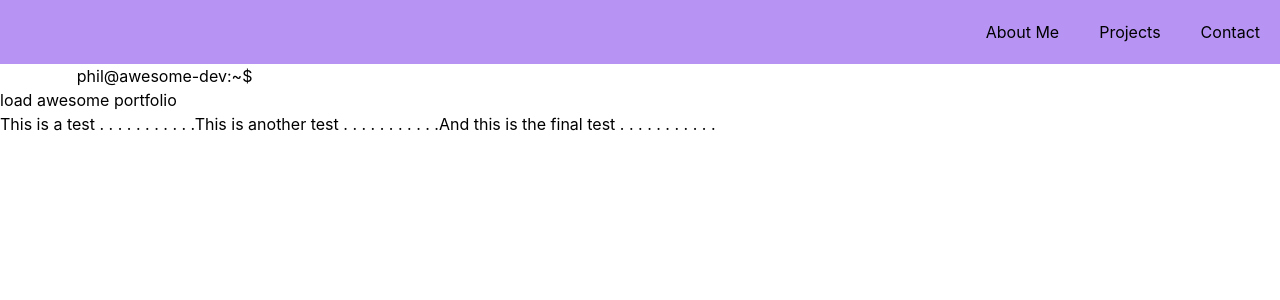
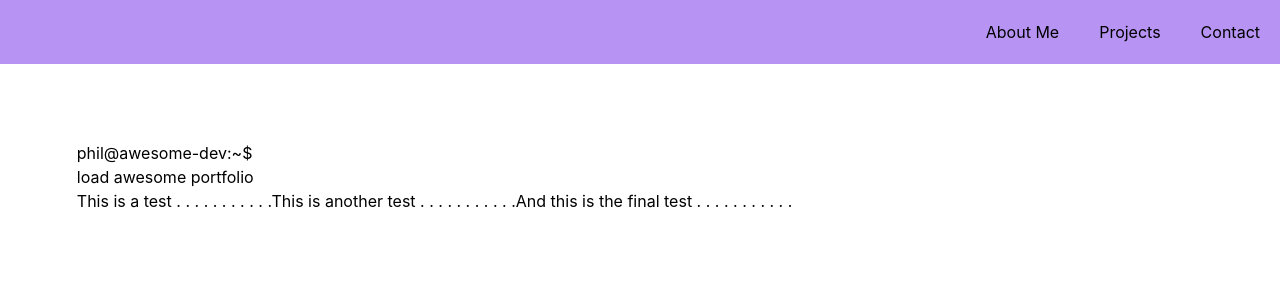
Before and after one commit to PhilipVigus/portfolio2, a React (Create React App) app: page /loading in a window 1280 px wide. Shown: the top 300 px of the page. Built offline with nearby package versions, Linux system fonts and the light colour scheme.

Commit message:
Show all of command prompt on the same line

```diff
--- a/src/components/pages/loading/CommandPrompt.jsx
+++ b/src/components/pages/loading/CommandPrompt.jsx
@@ -1,11 +1,12 @@
+import { Flex, Text } from '@chakra-ui/react';
 import React from 'react';
 
 function CommandPrompt() {
   return (
-    <span>
-      <span>phil@awesome-dev</span>:<span>~</span>
-      <span>$ </span>
-    </span>
+    <Flex>
+      <Text>phil@awesome-dev</Text>:<Text>~</Text>
+      <Text>$ </Text>
+    </Flex>
   );
 }
 
--- a/src/components/pages/loading/Loading.jsx
+++ b/src/components/pages/loading/Loading.jsx
@@ -1,5 +1,6 @@
 import React, { useState } from 'react';
 import { Link } from 'react-router-dom';
+import { Box } from '@chakra-ui/react';
 import CommandPrompt from './CommandPrompt';
 import Cursor from './Cursor';
 import TypedSentence from './TypedSentence';
@@ -37,11 +38,11 @@ function LoadingScreen() {
 
   return (
     <Link to="/about">
-      <span style={{ padding: '6vw' }}>
+      <Box style={{ padding: '6vw' }}>
         <CommandPrompt />
         {displayedMessages}
         {displayCursor && <Cursor />}
-      </span>
+      </Box>
     </Link>
   );
 }
```
